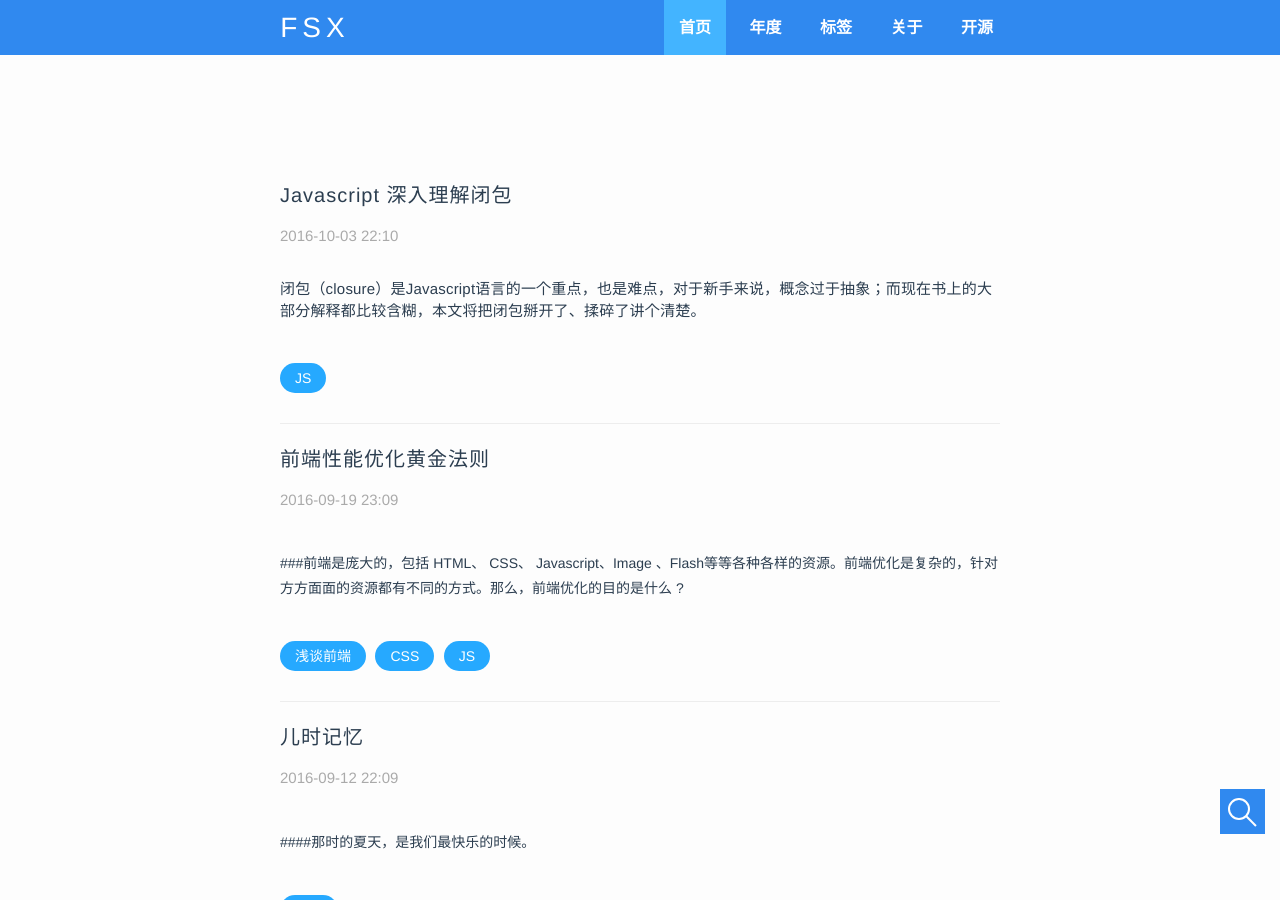
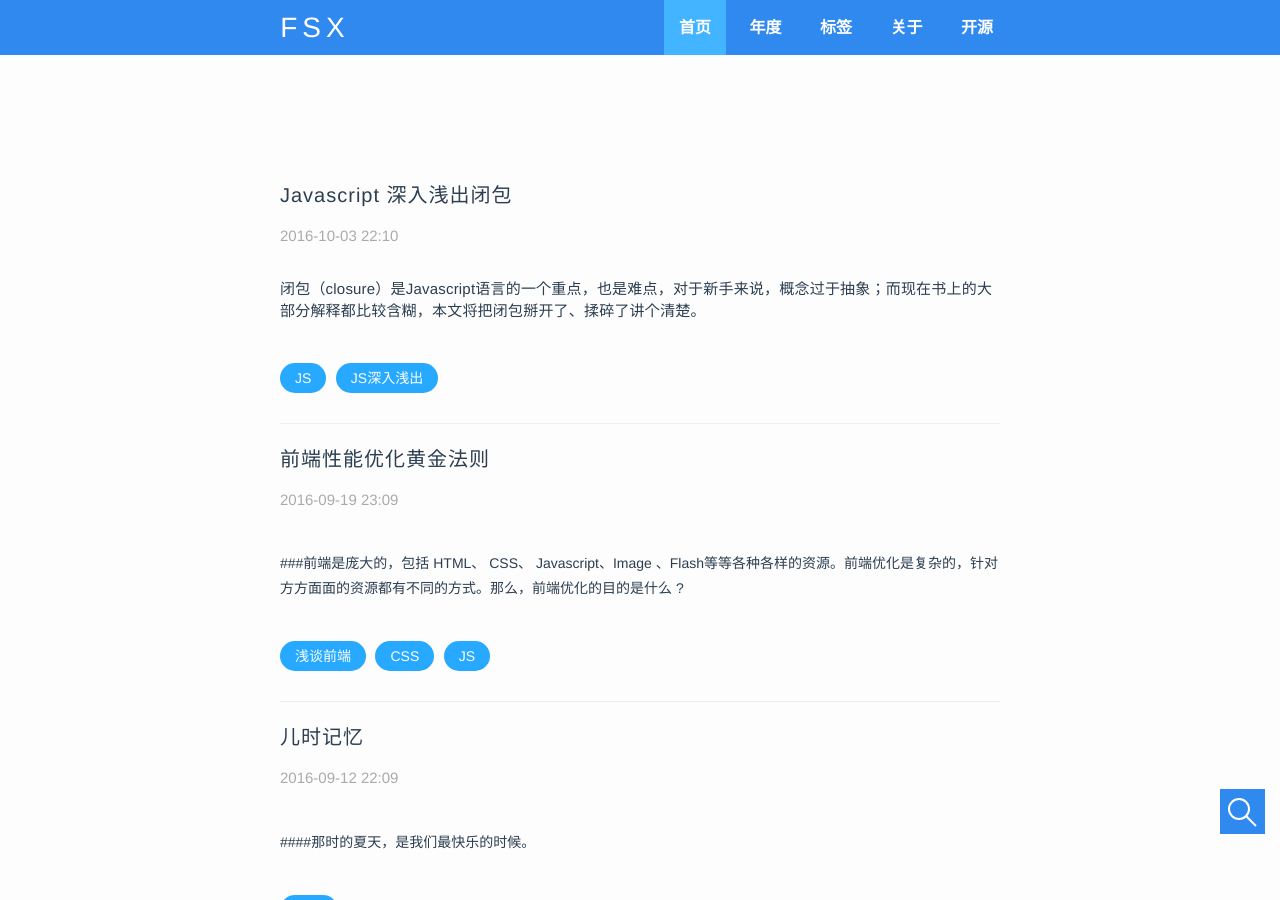
Before and after one commit to xtd420/Haonancx.github.io, a Jekyll site: the page built from index.html, in a window 1280 px wide and 900 px high. Built offline with Jekyll 4.4.1, drawn with Linux system fonts in a browser that asks for light colours; nearby versions of some CDN libraries; Markdown is read by kramdown in place of the engine named in the settings; the list of posts is cut into pages by our own code; comment, search, counter and statistics services are not loaded.

Commit message:
修改标签

```diff
--- a/_posts/2016-10-03-In-depth-to-study-JS-Closure.md
+++ b/_posts/2016-10-03-In-depth-to-study-JS-Closure.md
@@ -1,9 +1,9 @@
 ---
 layout: post
-title:  "Javascript 深入理解闭包"
+title:  "Javascript 深入浅出闭包"
 date:   2016-10-03 22:04:28
-categories: JS
-tags: JS
+categories: JS JS深入浅出
+tags: JS JS深入浅出
 ---
 #### 闭包（closure）是Javascript语言的一个重点，也是难点，对于新手来说，概念过于抽象；而现在书上的大部分解释都比较含糊，本文将把闭包掰开了、揉碎了讲个清楚。
 
```
